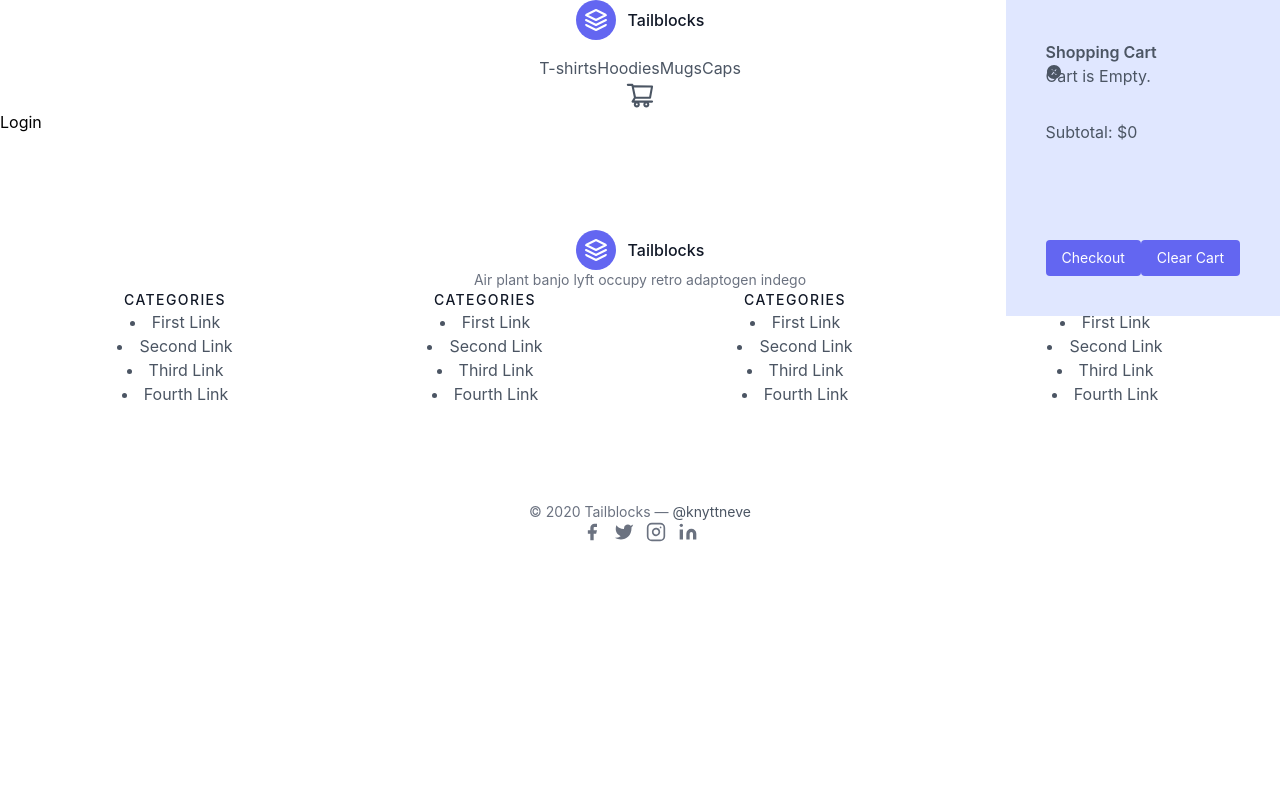
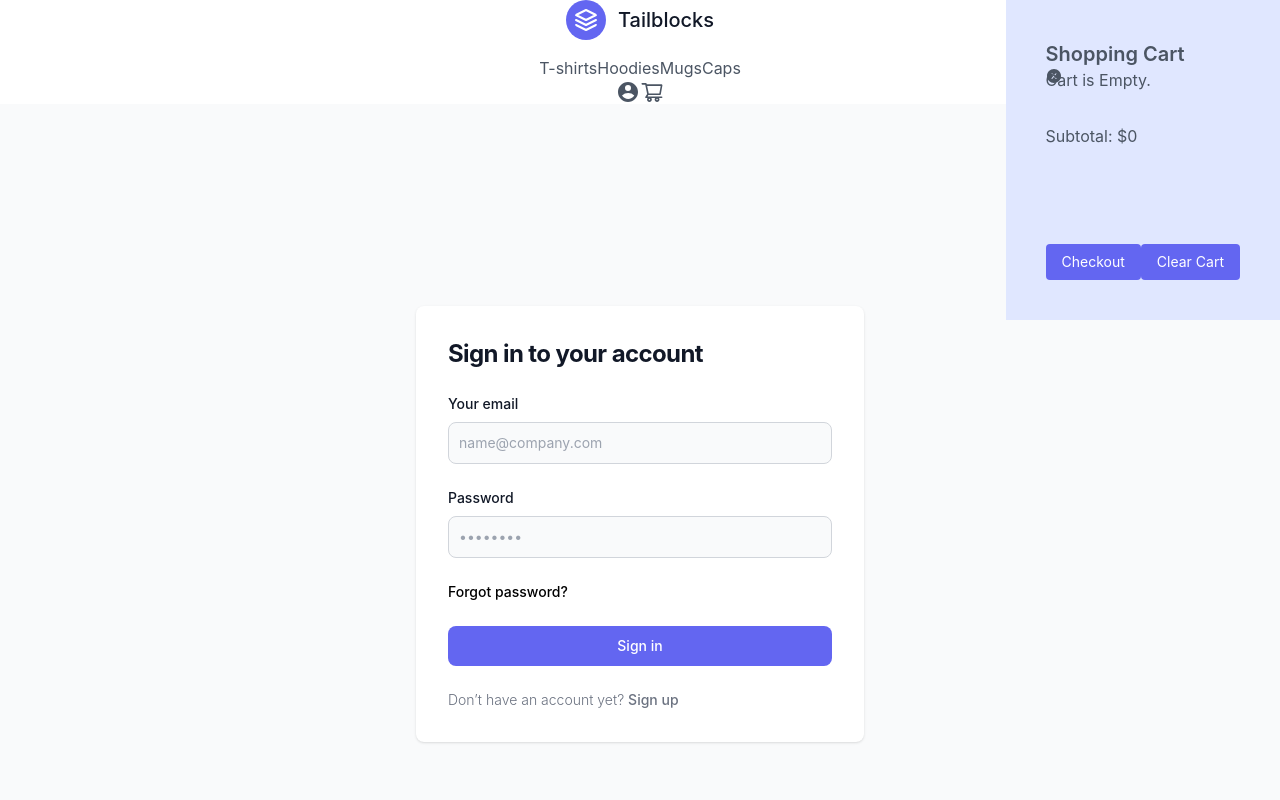
Before and after one commit to aishadhin/next-ecom, a Next.js app: page /login in a window 1280 px wide. Shown: the top 800 px of the page. Built offline with nearby package versions, Linux system fonts and the light colour scheme.

Commit message:
login sign up forgot page done

```diff
--- a/Components/Navbar.js
+++ b/Components/Navbar.js
@@ -1,8 +1,9 @@
 import Link from "next/link";
 import React, { useRef } from "react";
 import { AiOutlineShoppingCart, AiFillCloseCircle, AiFillPlusCircle, AiFillMinusCircle } from "react-icons/ai";
+import { RiAccountCircleFill } from "react-icons/ri";
 
-const Navbar = ({cart, addToCart, removeFromCart, clearCart, subTotal}) => {
+const Navbar = ({ cart, addToCart, removeFromCart, clearCart, subTotal }) => {
 
 
   const ref = useRef()
@@ -43,25 +44,29 @@ const Navbar = ({cart, addToCart, removeFromCart, clearCart, subTotal}) => {
             <Link href='/mugs' className="mr-5 hover:text-gray-900">Mugs</Link>
             <Link href='/caps' className="mr-5 hover:text-gray-900">Caps</Link>
           </nav>
-          <div onClick={toggleCart} className="cursor-pointer">
-            <AiOutlineShoppingCart className="text-3xl" />
+          <div className="cursor-pointer flex">
+            <Link href={'/login'}>
+              <RiAccountCircleFill className="text-2xl mx-3" />
+            </Link>
+            <AiOutlineShoppingCart onClick={toggleCart} className="text-2xl" />
           </div>
 
-          <div ref={ref} className={`absolute w-80 h-[100vh] transform top-0 right-0 p-10 transition-transform bg-indigo-100 sidecart ${Object.keys(cart).length !== 0 ? 'translate-x-0' :'translate-x-full'}`}>
+          <div ref={ref} className={`absolute w-80 h-[100vh] transform top-0 right-0 p-10 transition-transform bg-indigo-100 sidecart ${Object.keys(cart).length !== 0 ? 'translate-x-0' : 'translate-x-full'}`}>
             <h2 className="pb-6 text-xl font-semibold">
               Shopping Cart
             </h2>
             <span onClick={toggleCart} className="absolute cursor-pointer top-2 right-2"><AiFillCloseCircle /></span>
             <ol className="list-decimal">
-            {
+              {
                 Object.keys(cart).length === 0 && <span>Cart is Empty.</span>
-            }
+              }
               {
-                Object.keys(cart).map((k)=>{return <li key={k}>
+                Object.keys(cart).map((k) => {
+                  return <li key={k}>
                     <div className="flex gap-6">
                       <span>{cart[k].name}</span>
                       <div className="flex gap-1 items-center">
-                      <AiFillMinusCircle onClick={() => { removeFromCart(k, 1, cart[k].price, cart[k].name, cart[k].size, cart[k].variant) }} className="cursor-pointer" /><span className="">{cart[k].qty}</span><AiFillPlusCircle onClick={() => { addToCart(k, 1, cart[k].price, cart[k].name, cart[k].size, cart[k].variant) }} className="cursor-pointer" />
+                        <AiFillMinusCircle onClick={() => { removeFromCart(k, 1, cart[k].price, cart[k].name, cart[k].size, cart[k].variant) }} className="cursor-pointer" /><span className="">{cart[k].qty}</span><AiFillPlusCircle onClick={() => { addToCart(k, 1, cart[k].price, cart[k].name, cart[k].size, cart[k].variant) }} className="cursor-pointer" />
                       </div>
                     </div>
                   </li>
--- a/package.json
+++ b/package.json
@@ -11,6 +11,8 @@
   "dependencies": {
     "eslint": "8.30.0",
     "eslint-config-next": "13.1.1",
+    "mongodb": "^4.13.0",
+    "mongoose": "^6.8.2",
     "next": "13.1.1",
     "react": "18.2.0",
     "react-dom": "18.2.0",
--- /dev/null
+++ b/pages/forgot.js
@@ -0,0 +1,36 @@
+import Link from 'next/link'
+import React from 'react'
+
+const forgot = () => {
+    return (
+        <div>
+            <div>
+                <section class="bg-gray-50 pt-[30px] dark:bg-gray-900">
+                    <div class="flex flex-col items-center justify-center px-6 py-8 mx-auto md:h-screen lg:py-0">
+
+                        <div class="w-full bg-white rounded-lg shadow dark:border md:mt-0 sm:max-w-md xl:p-0 dark:bg-gray-800 dark:border-gray-700">
+                            <div class="p-6 space-y-4 md:space-y-6 sm:p-8">
+                                <h1 class="text-xl font-bold leading-tight tracking-tight text-gray-900 md:text-2xl dark:text-white">
+                                    forgot password <span className='text-sm'>or</span> <Link href={'/login'} className='text-sm text-indigo-500'>Sign in</Link>
+                                </h1>
+                                <form class="space-y-4 md:space-y-6" action="#">
+
+                                    <div>
+                                        <label for="email" class="block mb-2 text-sm font-medium text-gray-900 dark:text-white">Your email</label>
+                                        <input type="email" name="email" id="email" class="bg-gray-50 border border-gray-300 text-gray-900 sm:text-sm rounded-lg focus:ring-primary-600 focus:border-primary-600 block w-full p-2.5 dark:bg-gray-700 dark:border-gray-600 dark:placeholder-gray-400 dark:text-white dark:focus:ring-blue-500 dark:focus:border-blue-500" placeholder="name@company.com" required="" />
+                                    </div>
+
+
+                                    <button type="submit" class="w-full bg-indigo-500 text-white bg-primary-600 hover:bg-primary-700 focus:ring-4 focus:outline-none focus:ring-primary-300 font-medium rounded-lg text-sm px-5 py-2.5 text-center dark:bg-primary-600 dark:hover:bg-primary-700 dark:focus:ring-primary-800">Continue</button>
+
+                                </form>
+                            </div>
+                        </div>
+                    </div>
+                </section>
+            </div>
+        </div>
+    )
+}
+
+export default forgot
--- a/pages/login.js
+++ b/pages/login.js
@@ -1,8 +1,39 @@
+import Link from 'next/link'
 import React from 'react'
 
 const Login = () => {
   return (
-    <div>Login</div>
+    <div>
+      <section class="bg-gray-50 pt-[20px] dark:bg-gray-900">
+        <div class="flex flex-col items-center justify-center px-6 py-8 mx-auto md:h-screen lg:py-0">
+
+          <div class="w-full bg-white rounded-lg shadow dark:border md:mt-0 sm:max-w-md xl:p-0 dark:bg-gray-800 dark:border-gray-700">
+            <div class="p-6 space-y-4 md:space-y-6 sm:p-8">
+              <h1 class="text-xl font-bold leading-tight tracking-tight text-gray-900 md:text-2xl dark:text-white">
+                Sign in to your account
+              </h1>
+              <form class="space-y-4 md:space-y-6" action="#">
+                <div>
+                  <label for="email" class="block mb-2 text-sm font-medium text-gray-900 dark:text-white">Your email</label>
+                  <input type="email" name="email" id="email" class="bg-gray-50 border border-gray-300 text-gray-900 sm:text-sm rounded-lg focus:ring-primary-600 focus:border-primary-600 block w-full p-2.5 dark:bg-gray-700 dark:border-gray-600 dark:placeholder-gray-400 dark:text-white dark:focus:ring-blue-500 dark:focus:border-blue-500" placeholder="name@company.com" required=""/>
+                </div>
+                <div>
+                  <label for="password" class="block mb-2 text-sm font-medium text-gray-900 dark:text-white">Password</label>
+                  <input type="password" name="password" id="password" placeholder="••••••••" class="bg-gray-50 border border-gray-300 text-gray-900 sm:text-sm rounded-lg focus:ring-primary-600 focus:border-primary-600 block w-full p-2.5 dark:bg-gray-700 dark:border-gray-600 dark:placeholder-gray-400 dark:text-white dark:focus:ring-blue-500 dark:focus:border-blue-500" required=""/>
+                </div>
+                <div class="flex items-center justify-between">
+                  <Link href={'/forgot'} class="text-sm font-medium text-primary-600 hover:underline dark:text-indigo-500">Forgot password?</Link>
+                </div>
+                <button type="submit" class="w-full bg-indigo-500 text-white bg-primary-600 hover:bg-primary-700 focus:ring-4 focus:outline-none focus:ring-primary-300 font-medium rounded-lg text-sm px-5 py-2.5 text-center dark:bg-primary-600 dark:hover:bg-primary-700 dark:focus:ring-primary-800">Sign in</button>
+                <p class="text-sm font-light text-gray-500 dark:text-gray-400">
+                  Don’t have an account yet? <Link href={'/signup'} class="font-medium text-primary-600 hover:underline dark:text-primary-500">Sign up</Link>
+                </p>
+              </form>
+            </div>
+          </div>
+        </div>
+      </section>
+    </div>
   )
 }
 
--- a/pages/signup.js
+++ b/pages/signup.js
@@ -1,8 +1,46 @@
+import Link from 'next/link'
 import React from 'react'
 
 const Signup = () => {
   return (
-    <div>Signup</div>
+    <div>
+      <div>
+        <section class="bg-gray-50 pt-[30px] dark:bg-gray-900">
+          <div class="flex flex-col items-center justify-center px-6 py-8 mx-auto md:h-screen lg:py-0">
+
+            <div class="w-full bg-white rounded-lg shadow dark:border md:mt-0 sm:max-w-md xl:p-0 dark:bg-gray-800 dark:border-gray-700">
+              <div class="p-6 space-y-4 md:space-y-6 sm:p-8">
+                <h1 class="text-xl font-bold leading-tight tracking-tight text-gray-900 md:text-2xl dark:text-white">
+                  Sign up for create an account
+                </h1>
+                <form class="space-y-4 md:space-y-6" action="#">
+                  <div>
+                    <label for="name" class="block mb-2 text-sm font-medium text-gray-900 dark:text-white">Your Name</label>
+                    <input type="text" name="name" id="name" class="bg-gray-50 border border-gray-300 text-gray-900 sm:text-sm rounded-lg focus:ring-primary-600 focus:border-primary-600 block w-full p-2.5 dark:bg-gray-700 dark:border-gray-600 dark:placeholder-gray-400 dark:text-white dark:focus:ring-blue-500 dark:focus:border-blue-500" placeholder="your name" required="" />
+                  </div>
+                  <div>
+                    <label for="email" class="block mb-2 text-sm font-medium text-gray-900 dark:text-white">Your email</label>
+                    <input type="email" name="email" id="email" class="bg-gray-50 border border-gray-300 text-gray-900 sm:text-sm rounded-lg focus:ring-primary-600 focus:border-primary-600 block w-full p-2.5 dark:bg-gray-700 dark:border-gray-600 dark:placeholder-gray-400 dark:text-white dark:focus:ring-blue-500 dark:focus:border-blue-500" placeholder="name@company.com" required="" />
+                  </div>
+                  <div>
+                    <label for="password" class="block mb-2 text-sm font-medium text-gray-900 dark:text-white">Password</label>
+                    <input type="password" name="password" id="password" placeholder="••••••••" class="bg-gray-50 border border-gray-300 text-gray-900 sm:text-sm rounded-lg focus:ring-primary-600 focus:border-primary-600 block w-full p-2.5 dark:bg-gray-700 dark:border-gray-600 dark:placeholder-gray-400 dark:text-white dark:focus:ring-blue-500 dark:focus:border-blue-500" required="" />
+                  </div>
+                  <div class="flex items-center justify-between">
+
+                    <Link href={'/forgot'} class="text-sm font-medium text-primary-600 hover:underline dark:text-indigo-500">Forgot password?</Link>
+                  </div>
+                  <button type="submit" class="w-full bg-indigo-500 text-white bg-primary-600 hover:bg-primary-700 focus:ring-4 focus:outline-none focus:ring-primary-300 font-medium rounded-lg text-sm px-5 py-2.5 text-center dark:bg-primary-600 dark:hover:bg-primary-700 dark:focus:ring-primary-800">Sign up</button>
+                  <p class="text-sm font-light text-gray-500 dark:text-gray-400">
+                    Already have an account? <Link href={'/login'} class="font-medium text-primary-600 hover:underline dark:text-primary-500">Sign in</Link>
+                  </p>
+                </form>
+              </div>
+            </div>
+          </div>
+        </section>
+      </div>
+    </div>
   )
 }
 
```
Also changed, not shown: 2 other files (tests, documents, lock files or other folders).
